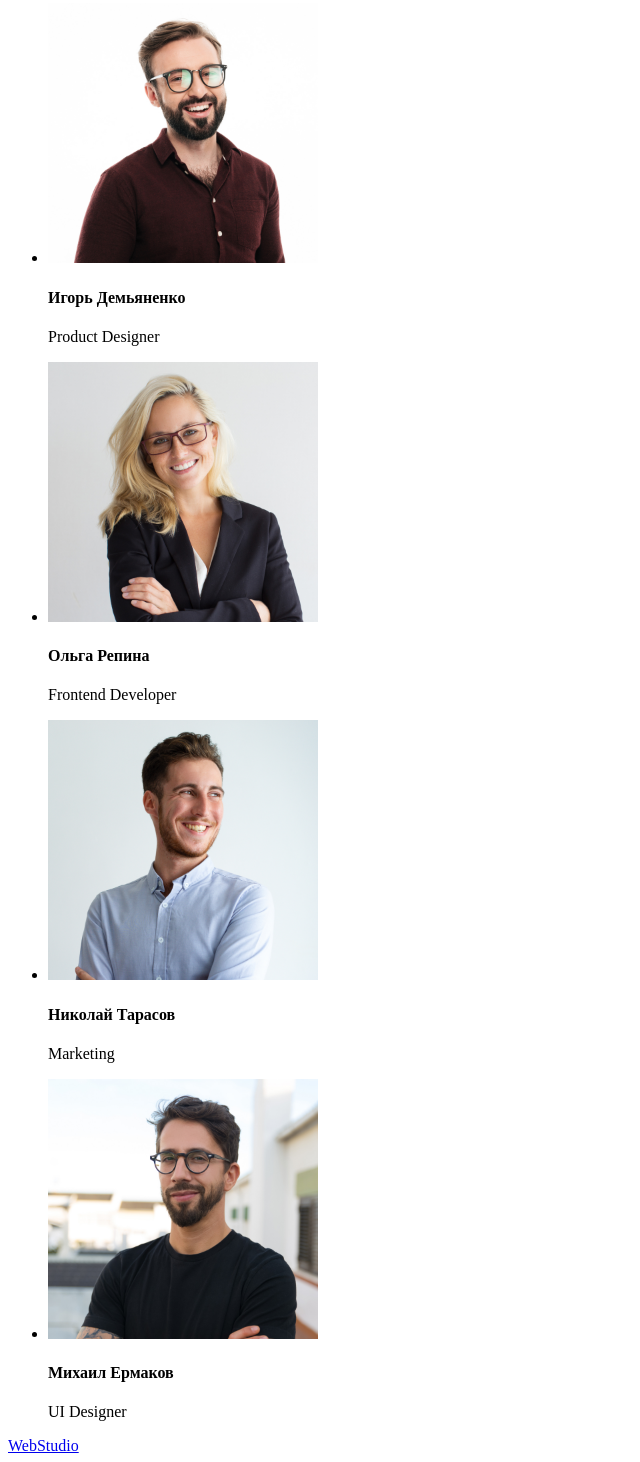
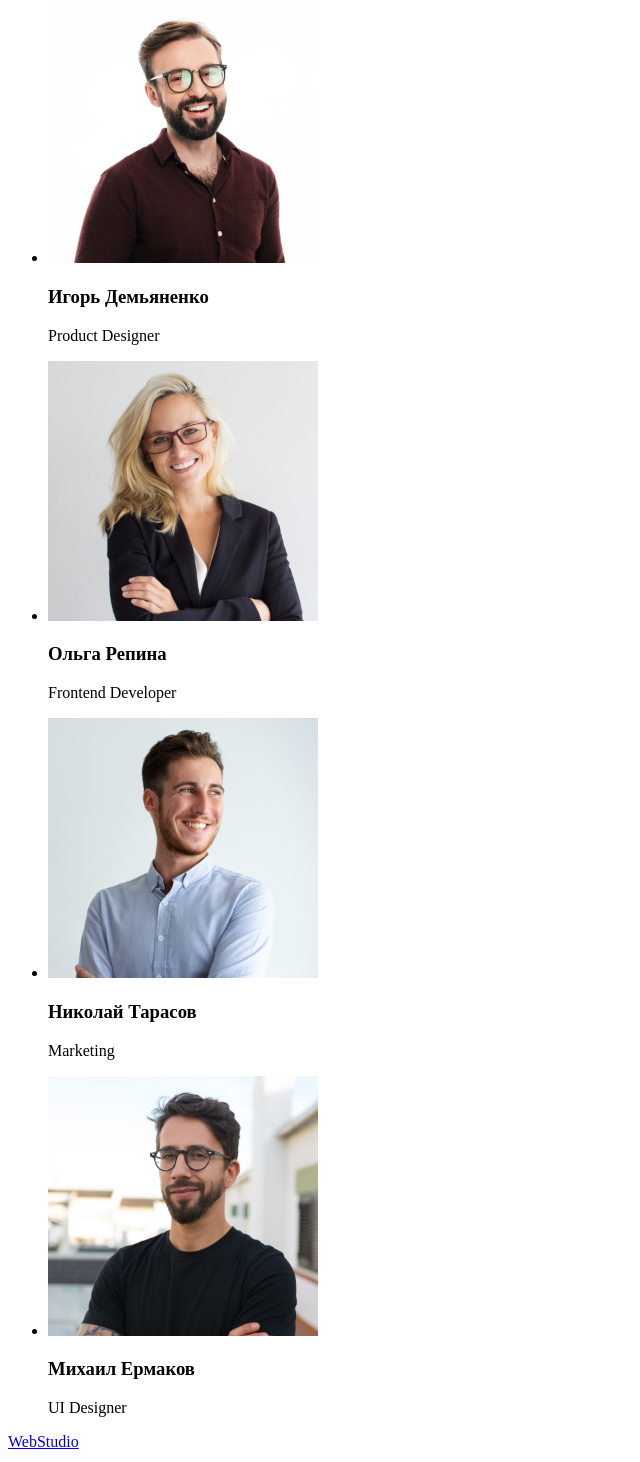
Before and after one commit to veronikagovoruha/homework1, a plain HTML site: page index.html in a window 1280 px wide. Shown: the part 1618-3080 px from the top of the page, without its empty margins (0-640 px from the left). Drawn offline with Linux system fonts and the light colour scheme.

Commit message:
apdate headerlevel h4 to h3

```diff
--- a/index.html
+++ b/index.html
@@ -94,22 +94,22 @@
                 <ul class="team-list">
                     <li class="team-item">
                         <img class="team-image" width="270" src="img/team1.jpg" alt="Игорь Демьяненко">
-                        <h4 class="team-title-name">Игорь Демьяненко</h4>
+                        <h3 class="team-title-name">Игорь Демьяненко</h3>
                         <p class="team-text">Product Designer</p>
                     </li>
                     <li class="team-item">
                         <img class="team-image" width="270" src="img/team2.jpg" alt="Ольга Репина">
-                        <h4 class="team-title-name">Ольга Репина</h4>
+                        <h3 class="team-title-name">Ольга Репина</h3>
                         <p class="team-text">Frontend Developer</p>
                     </li>
                     <li class="team-item">
                         <img class="team-image" width="270" src="img/team3.jpg" alt="Николай Тарасов">
-                        <h4 class="team-title-name">Николай Тарасов</h4>
+                        <h3 class="team-title-name">Николай Тарасов</h3>
                         <p class="team-text">Marketing</p>
                     </li>
                     <li class="team-item">
                         <img class="team-image" width="270" src="img/team4.jpg" alt="Михаил Ермаков">
-                        <h4 class="team-title-name">Михаил Ермаков</h4>
+                        <h3 class="team-title-name">Михаил Ермаков</h4>
                         <p class="team-text">UI Designer</p>
                     </li>
                 </ul>
```
